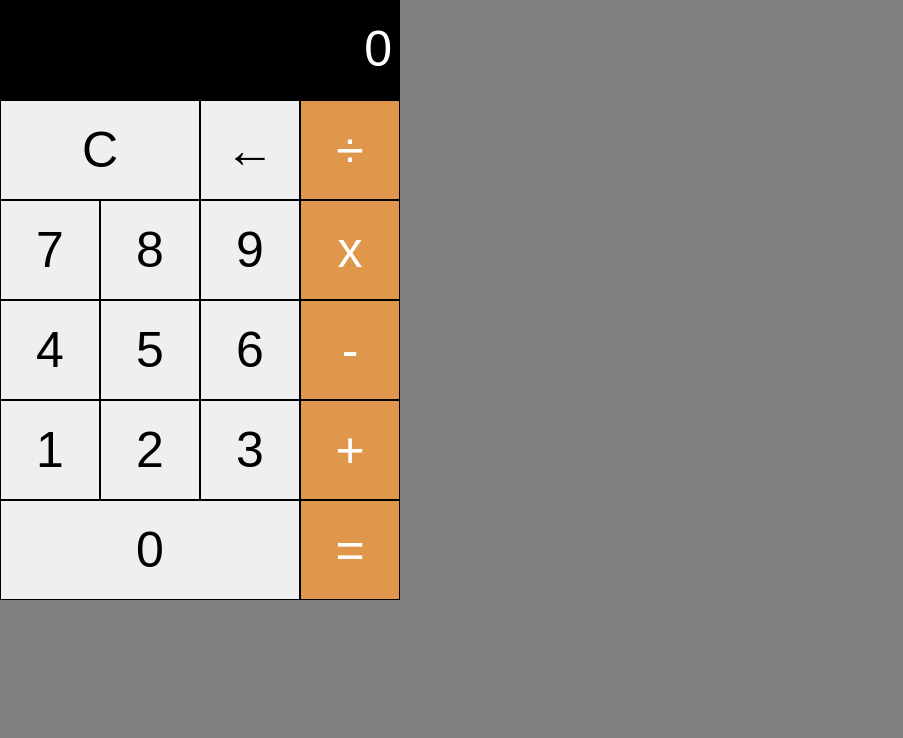
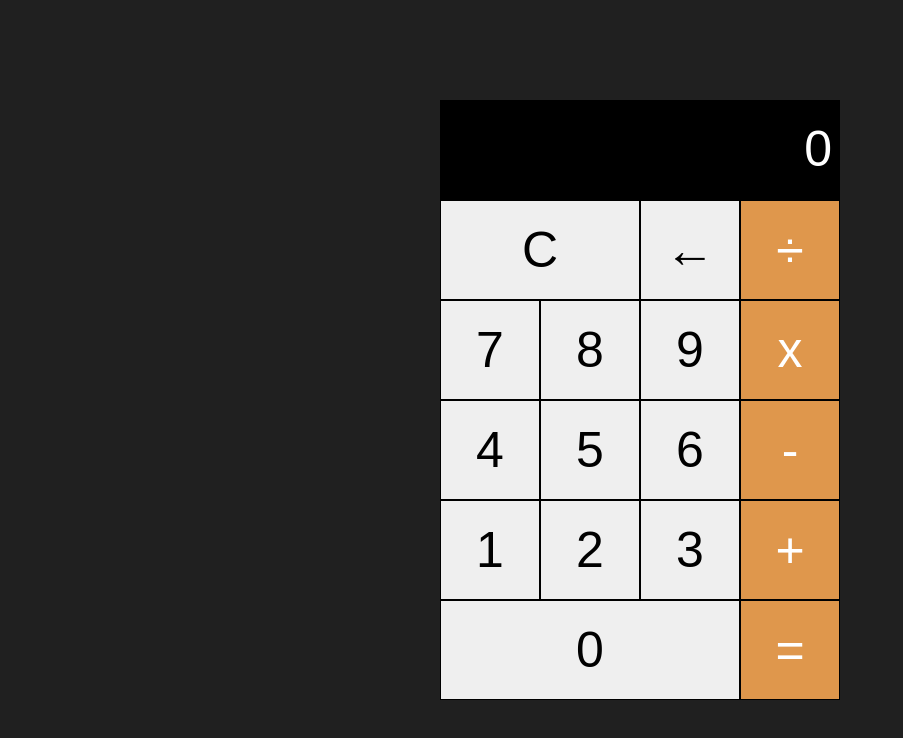
Before and after one commit to dinnerdoggy/LAB-calculator, a plain HTML site: page index.html in a window 1280 px wide. Shown: the whole page, without its empty margins (0-903 px from the left). Drawn offline with Linux system fonts and the light colour scheme.

Commit message:
added flex container and centered calculator

```diff
--- a/index.html
+++ b/index.html
@@ -7,6 +7,7 @@
     <title>Document</title>
 </head>
 <body>
+    <div class="container">
         <div class="wrapper">
             <div>
                 <textarea name="display" id="result" placeholder="0"></textarea>
@@ -29,6 +30,7 @@
             <button class="btn btn0">0</button>
             <button class="btnE btnFn">=</button>
         </div>
+    </div>
     <script src="main.js"></script>
 </body>
 </html>
--- a/main.css
+++ b/main.css
@@ -1,7 +1,14 @@
 body {
-    background-color: grey;
+    background-color: #202020;
     padding: 0;
     margin: 0;
+}
+
+.container {
+    height: 100vh;
+    display: flex;
+    justify-content: center;
+    align-items: center;
 }
 .wrapper {
     display: flex;
```
Lines whose indentation alone changed are shown as unchanged.
